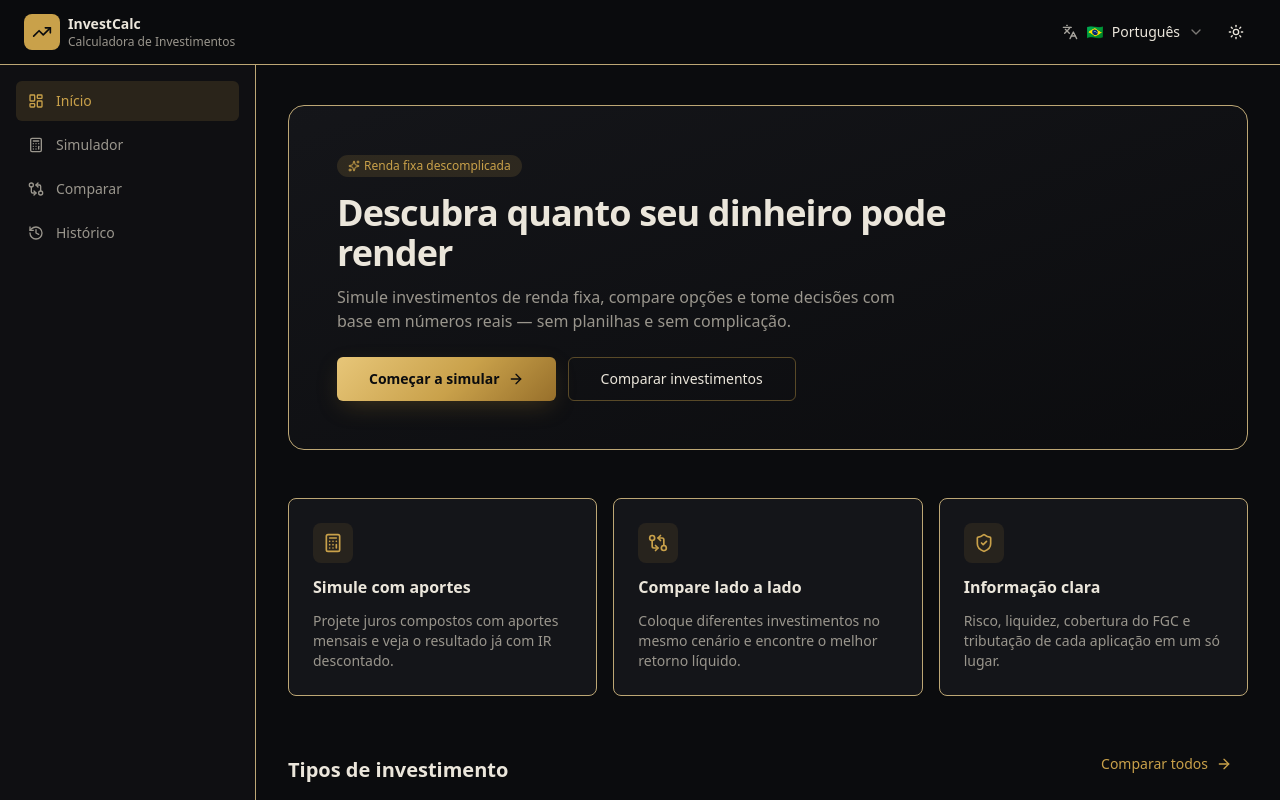
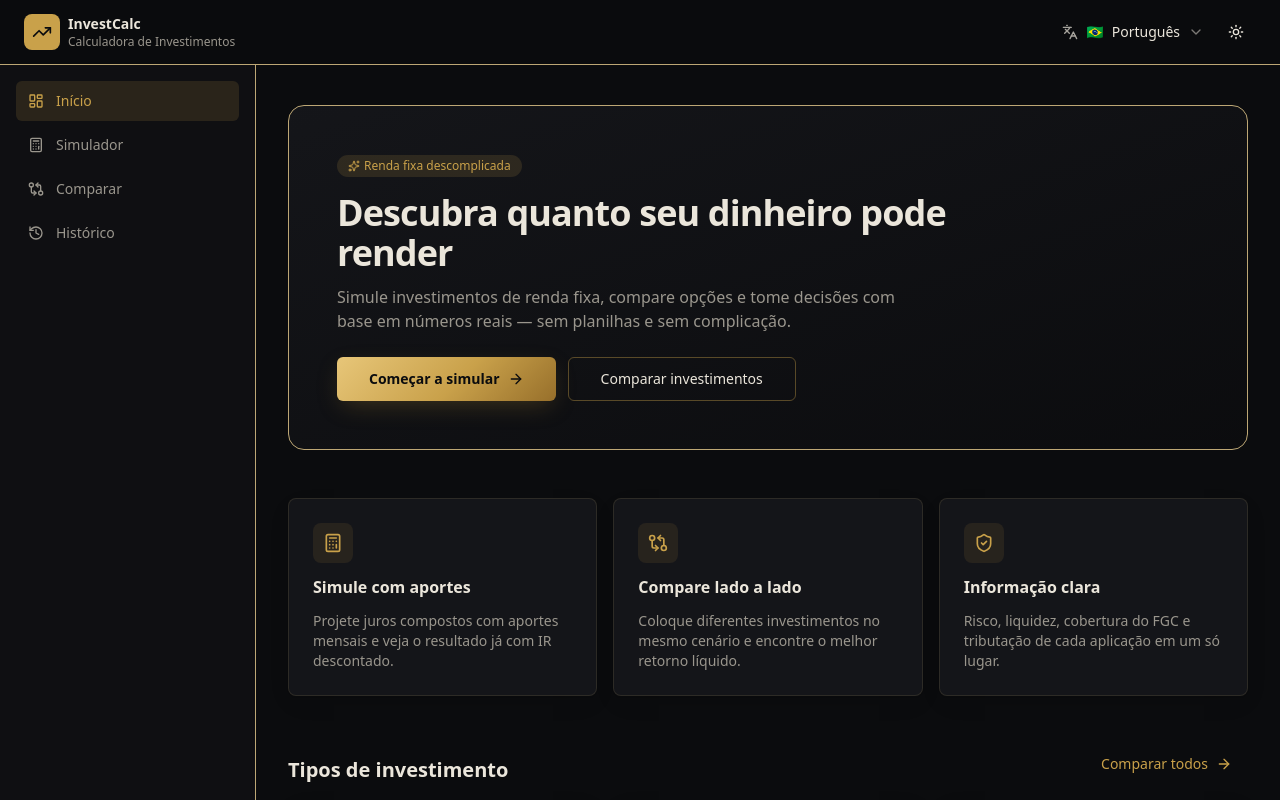
Before and after one commit to cielioqueiroz/calculadora-investimentos, a React (Vite) app: page / in a window 1280 px wide. Shown: the top 800 px of the page. Built offline with nearby package versions, Linux system fonts and the light colour scheme.

Commit message:
Aplica hairline dourada e sombra suave aos cards

```diff
--- a/src/components/ui/card.tsx
+++ b/src/components/ui/card.tsx
@@ -8,7 +8,7 @@ const Card = React.forwardRef<
   <div
     ref={ref}
     className={cn(
-      'rounded-lg border border-border bg-card text-card-foreground shadow-sm',
+      'rounded-lg border border-border/15 bg-card text-card-foreground shadow-soft',
       className,
     )}
     {...props}
```
